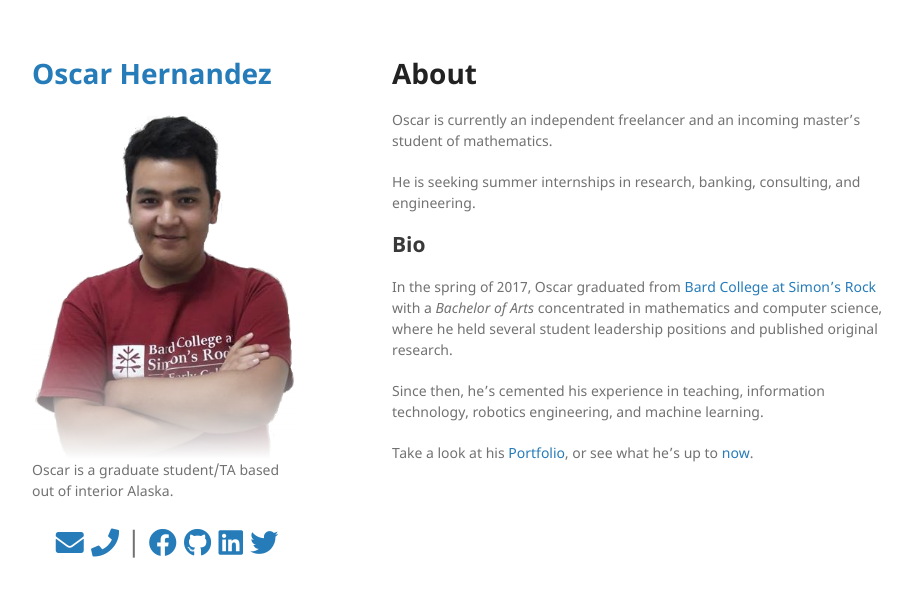
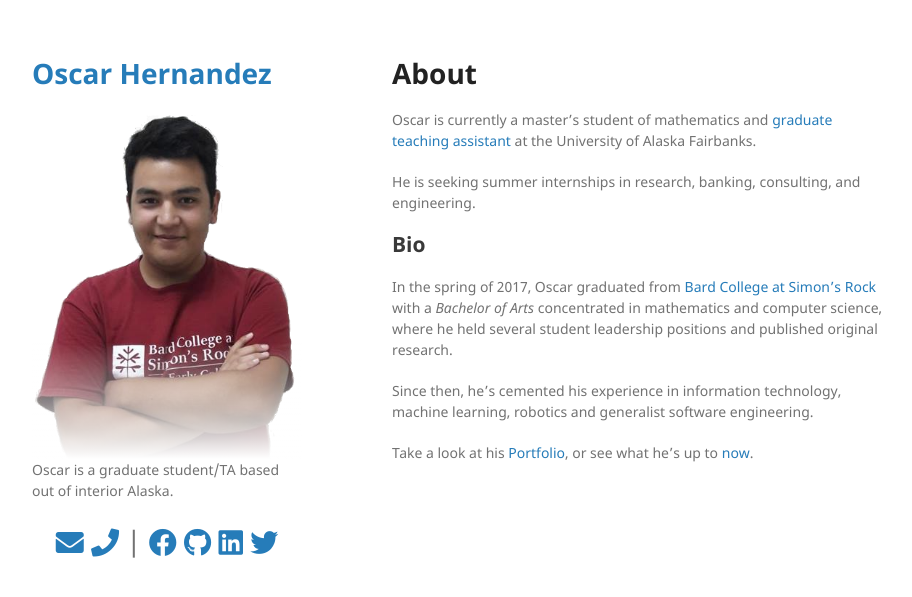
Before and after one commit to mathemonads/mathemonads.github.io, a Jekyll site: the page built from index.md, in a window 1280 px wide. Shown: the top 597 px of the page, without its empty margins (178-1090 px from the left). Built offline with Jekyll 4.4.1, drawn with Linux system fonts in a browser that asks for light colours; nearby versions of some CDN libraries; Markdown is read by kramdown in place of the engine named in the settings.

```diff
--- a/index.md
+++ b/index.md
@@ -5,13 +5,13 @@ layout: default
 
 # About
 
-Oscar is currently an independent freelancer and an incoming master's student of mathematics.
+Oscar is currently a master's student of mathematics and [graduate teaching assistant](https://sites.google.com/alaska.edu/oihernandez) at the University of Alaska Fairbanks.
 
 He is seeking summer internships in research, banking, consulting, and engineering.
 
 ## Bio
 In the spring of 2017, Oscar graduated from [Bard College at Simon's Rock](https://simons-rock.edu/news/students-win-prize-physics-research.php "Simon's Rock") with a _Bachelor of Arts_ concentrated in mathematics and computer science, where he held several student leadership positions and published original research.
 
-Since then, he's cemented his experience in teaching, information technology, robotics engineering, and machine learning.
+Since then, he's cemented his experience in information technology, machine learning, robotics and generalist software engineering.
 
 Take a look at his [Portfolio](/portfolio/index.html "Portfolio"), or see what he's up to [now](/blog/bio/now.html "Now").
```
Also changed, not shown: 1 other file.
